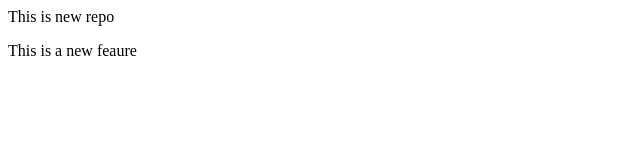
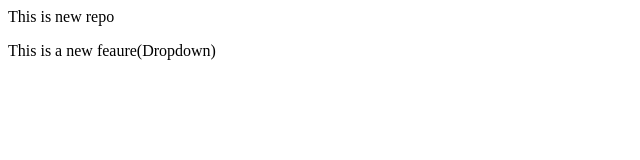
Before and after one commit to GarvitGautam/LocalRepo, a plain HTML site: page index.html in a window 1280 px wide. Shown: the full height of the page, 0-640 px from the left. Drawn offline with Linux system fonts and the light colour scheme.

Commit message:
Added Dropdown

```diff
--- a/index.html
+++ b/index.html
@@ -1,2 +1,2 @@
 <p>This is new repo</p>
-<p>This is a new feaure</p>
+<p>This is a new feaure(Dropdown)</p>
```
